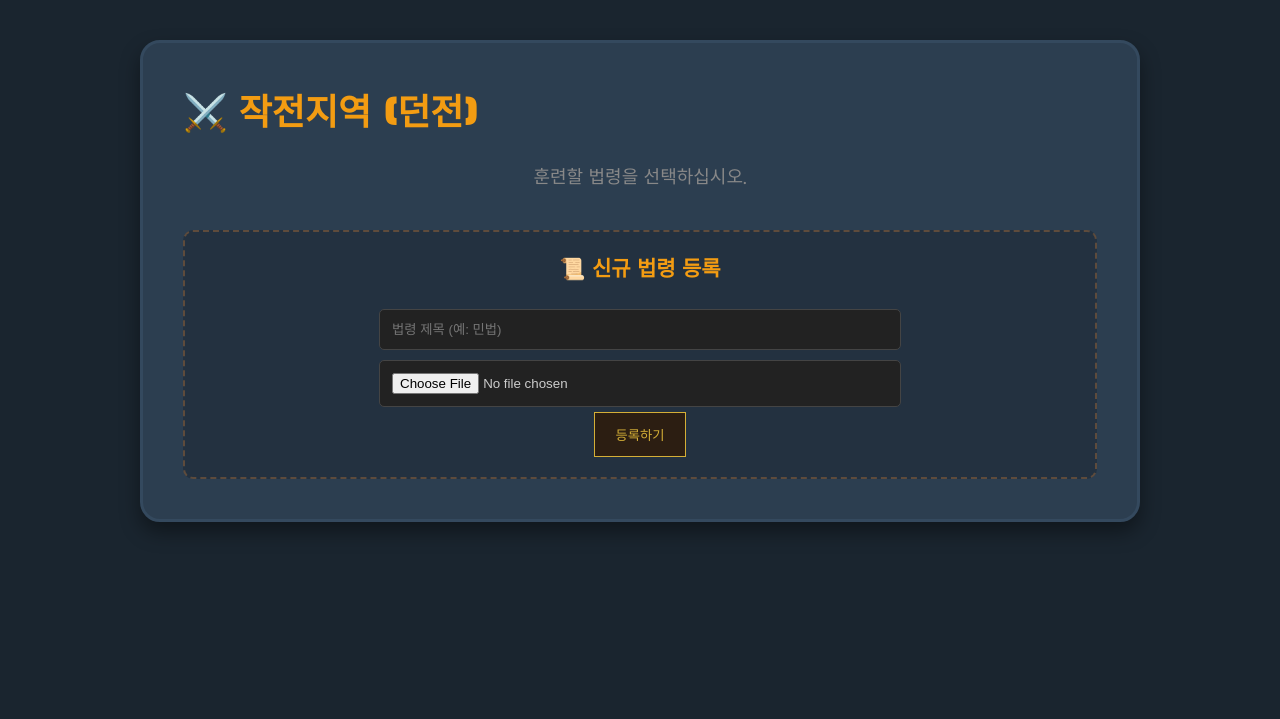
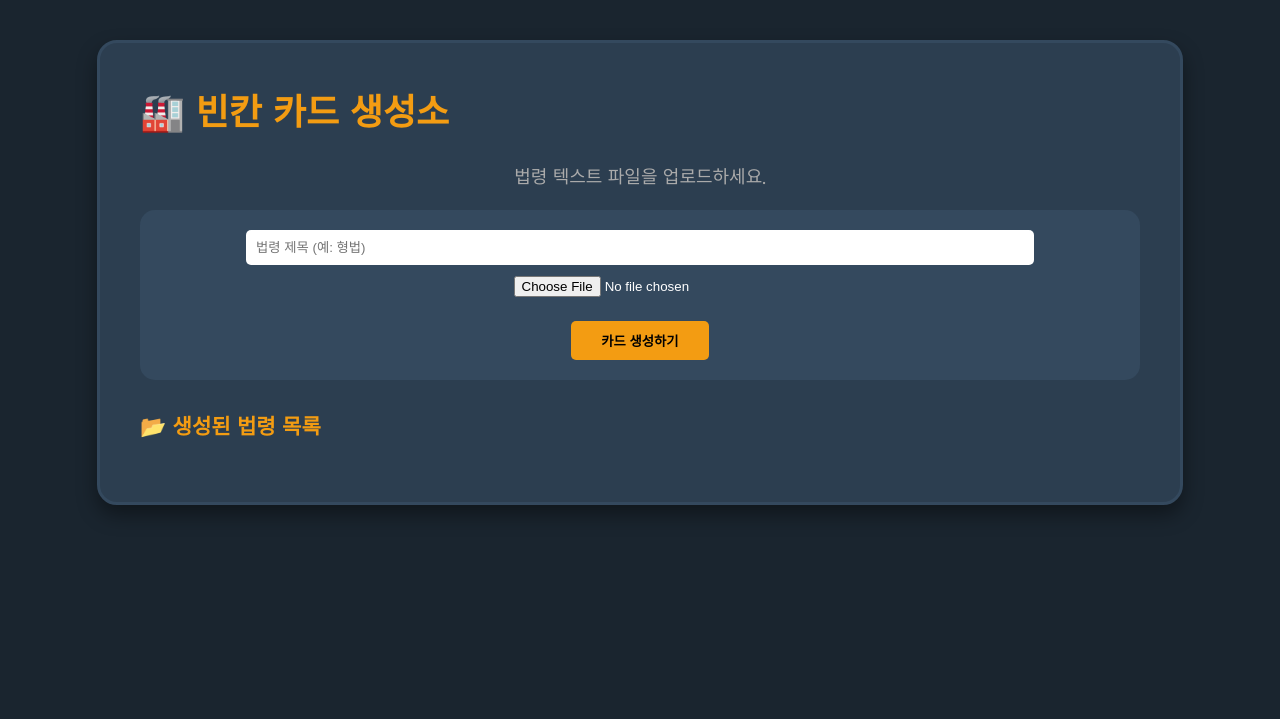
Before and after one commit to pky060921-debug/law, a Flask app: template templates/dungeon.html in a window 1280 px wide. Shown: the top 719 px of the page. Run offline with Flask 3, Linux system fonts and the light colour scheme; the template is opened without the code that fills it, so the values that code supplies are empty.

Commit message:
Update dungeon.html

```diff
--- a/templates/dungeon.html
+++ b/templates/dungeon.html
@@ -1,150 +1,38 @@
 {% extends "layout.html" %}
+{% block content %}
+<h1>🏭 빈칸 카드 생성소</h1>
+<p style="color:#aaa; text-align:center;">법령 텍스트 파일을 업로드하세요.</p>
 
-{% block content %}
-<style>
-    * { box-sizing: border-box; }
-
-    /* 업로드 박스 */
-    .upload-box {
-        border: 2px dashed #5e4b3c;
-        background: rgba(0,0,0,0.2);
-        padding: 20px;
-        border-radius: 10px;
-        margin-top: 40px;
-        text-align: center;
-        width: 100%;
-    }
-    .upload-input {
-        background: #222; border: 1px solid #444; color: #ccc;
-        padding: 12px; border-radius: 5px; margin: 5px;
-        width: 60%; /* PC */
-    }
-    .btn-upload {
-        background: #2c1e12; color: #d4af37; border: 1px solid #d4af37;
-        padding: 12px 20px; cursor: pointer; font-family: 'Cinzel Decorative';
-    }
-
-    /* 퀘스트 목록 */
-    .quest-group-btn {
-        width: 100%;
-        background: linear-gradient(to right, #1a0f2e, #2c1e12);
-        color: #d4af37; padding: 15px; margin-top: 15px;
-        border: 1px solid #5e4b3c; border-radius: 8px;
-        font-family: 'Cinzel Decorative'; font-size: 1.2rem;
-        cursor: pointer; display: flex; justify-content: space-between; align-items: center;
-        flex-wrap: wrap; /* 내용 많으면 줄바꿈 */
-    }
-    .quest-group-btn:active { transform: scale(0.98); }
-
-    .btn-delete {
-        background: #c0392b; color: white; border: none;
-        padding: 8px 12px; border-radius: 5px; font-size: 0.9rem; margin-left: 10px;
-        cursor: pointer;
-    }
-
-    .chapter-list {
-        display: none; background: rgba(0,0,0,0.3); border: 1px solid #444; border-top: none;
-        padding: 5px; margin-bottom: 20px; border-radius: 0 0 8px 8px;
-    }
-    .chapter-item {
-        width: 100%; text-align: left; background: transparent; color: #aaa;
-        border: none; padding: 15px; border-bottom: 1px solid #333; cursor: pointer;
-        font-size: 1rem;
-    }
-    .chapter-item:active { background: rgba(255,255,255,0.1); }
-
-    /* 📱 모바일 최적화 */
-    @media (max-width: 768px) {
-        .upload-input { width: 100%; margin-bottom: 10px; }
-        .btn-upload { width: 100%; }
-        .quest-group-btn { font-size: 1rem; padding: 12px; }
-    }
-</style>
-
-<h1>⚔️ 작전지역 (던전)</h1>
-<p style="text-align:center; color:#888;">훈련할 법령을 선택하십시오.</p>
-
-<div id="quest-container"></div>
-
-<div class="upload-box">
-    <h3 style="margin-top:0;">📜 신규 법령 등록</h3>
-    <form method="POST" enctype="multipart/form-data" style="display:flex; flex-direction:column; align-items:center;">
-        <input type="text" class="upload-input" name="new_q_name" placeholder="법령 제목 (예: 민법)" required>
-        <input type="file" class="upload-input" name="new_q_file" accept=".txt" required>
-        <button type="submit" class="btn-upload">등록하기</button>
+<div style="background:#34495e; padding:20px; border-radius:15px; margin-top:20px; text-align:center;">
+    <form method="POST" enctype="multipart/form-data">
+        <input type="text" name="new_q_name" placeholder="법령 제목 (예: 형법)" required
+               style="padding:10px; width:80%; margin-bottom:10px; border-radius:5px; border:none;">
+        <br>
+        <input type="file" name="new_q_file" accept=".txt" required style="color:white;">
+        <br><br>
+        <button type="submit" style="background:#f39c12; border:none; padding:10px 30px; border-radius:5px; font-weight:bold; cursor:pointer;">
+            카드 생성하기
+        </button>
     </form>
 </div>
 
-<script>
-    const allQuests = {{ quests | tojson }};
-    const container = document.getElementById('quest-container');
-    const groups = {};
+<div style="margin-top:30px;">
+    <h3>📂 생성된 법령 목록</h3>
+    {% set groups = {} %}
+    {% for q in quests %}
+        {% set title = q.quest_name.split('-')[0] %}
+        {% if title not in groups %}{% set _ = groups.update({title: []}) %}{% endif %}
+        {% set _ = groups[title].append(q) %}
+    {% endfor %}
 
-    allQuests.forEach(q => {
-        let parts = q.quest_name.split('-');
-        let title = parts[0];
-        let subTitle = q.quest_name;
-        if (parts.length > 1) { subTitle = q.quest_name.substring(title.length + 1); }
-        if (!groups[title]) { groups[title] = []; }
-        groups[title].push({ fullName: q.quest_name, displayName: subTitle });
-    });
-
-    if (Object.keys(groups).length === 0) {
-        container.innerHTML = "<div style='text-align:center; padding:30px; color:#666;'>등록된 퀘스트가 없습니다.</div>";
-    }
-
-    for (const [title, chapters] of Object.entries(groups)) {
-        const groupBtn = document.createElement('div');
-        groupBtn.className = 'quest-group-btn';
-
-        const titleSpan = document.createElement('span');
-        titleSpan.innerHTML = `📂 ${title} <span style="font-size:0.8em; color:#888;">(${chapters.length})</span>`;
-
-        const deleteForm = document.createElement('form');
-        deleteForm.method = 'POST';
-        deleteForm.style.margin = '0';
-        deleteForm.onsubmit = (e) => {
-            if(!confirm(`'${title}' 법령을 삭제하시겠습니까?\n(복구 불가)`)) e.preventDefault();
-        };
-        const deleteInput = document.createElement('input');
-        deleteInput.type = 'hidden'; deleteInput.name = 'delete_group'; deleteInput.value = title;
-        const deleteBtn = document.createElement('button');
-        deleteBtn.className = 'btn-delete'; deleteBtn.innerHTML = '🗑️';
-        deleteBtn.onclick = (e) => { e.stopPropagation(); };
-
-        deleteForm.appendChild(deleteInput);
-        deleteForm.appendChild(deleteBtn);
-
-        groupBtn.appendChild(titleSpan);
-        groupBtn.appendChild(deleteForm);
-
-        const listDiv = document.createElement('div');
-        listDiv.className = 'chapter-list';
-
-        chapters.forEach(chap => {
-            const form = document.createElement('form');
-            form.method = 'POST';
-
-            const input = document.createElement('input');
-            input.type = 'hidden'; input.name = 'quest_select'; input.value = chap.fullName;
-            const btn = document.createElement('button');
-            btn.className = 'chapter-item'; btn.type = 'submit';
-
-            let viewName = chap.displayName;
-            if (/^\d+$/.test(viewName)) { viewName = `제 ${viewName} 조`; }
-            btn.innerText = `📄 ${viewName}`;
-
-            form.appendChild(input); form.appendChild(btn); listDiv.appendChild(form);
-        });
-
-        groupBtn.onclick = () => {
-            const isVisible = listDiv.style.display === 'block';
-            document.querySelectorAll('.chapter-list').forEach(el => el.style.display = 'none');
-            listDiv.style.display = isVisible ? 'none' : 'block';
-        };
-
-        container.appendChild(groupBtn);
-        container.appendChild(listDiv);
-    }
-</script>
+    {% for title, items in groups.items() %}
+    <div style="background:#2c3e50; padding:15px; margin-bottom:10px; border-radius:10px; display:flex; justify-content:space-between; align-items:center;">
+        <span style="color:#ecf0f1; font-weight:bold;">{{ title }} ({{ items|length }}개 조항)</span>
+        <form method="POST" style="margin:0;" onsubmit="return confirm('정말 삭제합니까?');">
+            <input type="hidden" name="delete_group" value="{{ title }}">
+            <button style="background:#c0392b; color:white; border:none; padding:5px 10px; border-radius:5px; cursor:pointer;">삭제</button>
+        </form>
+    </div>
+    {% endfor %}
+</div>
 {% endblock %}
```
